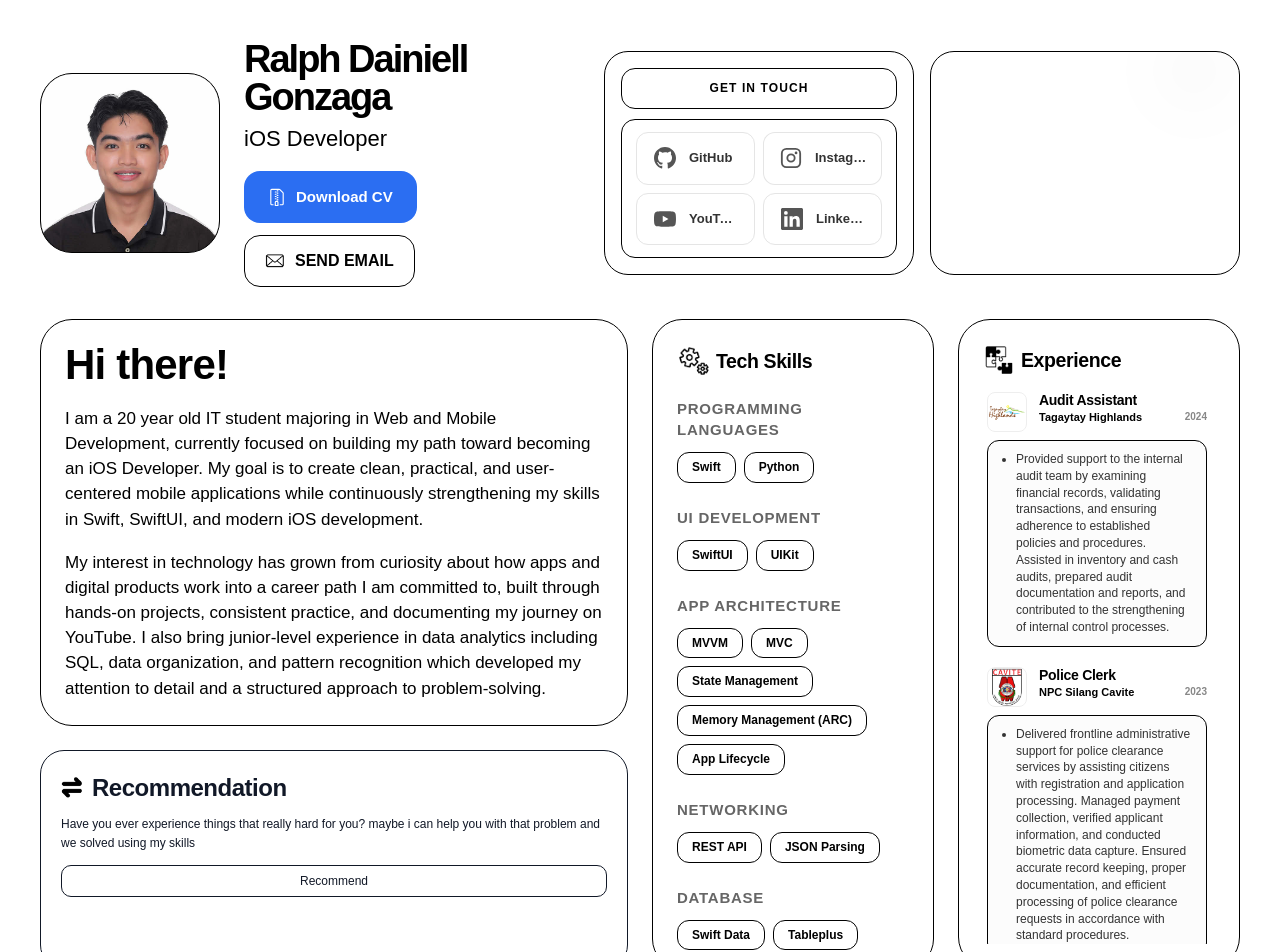
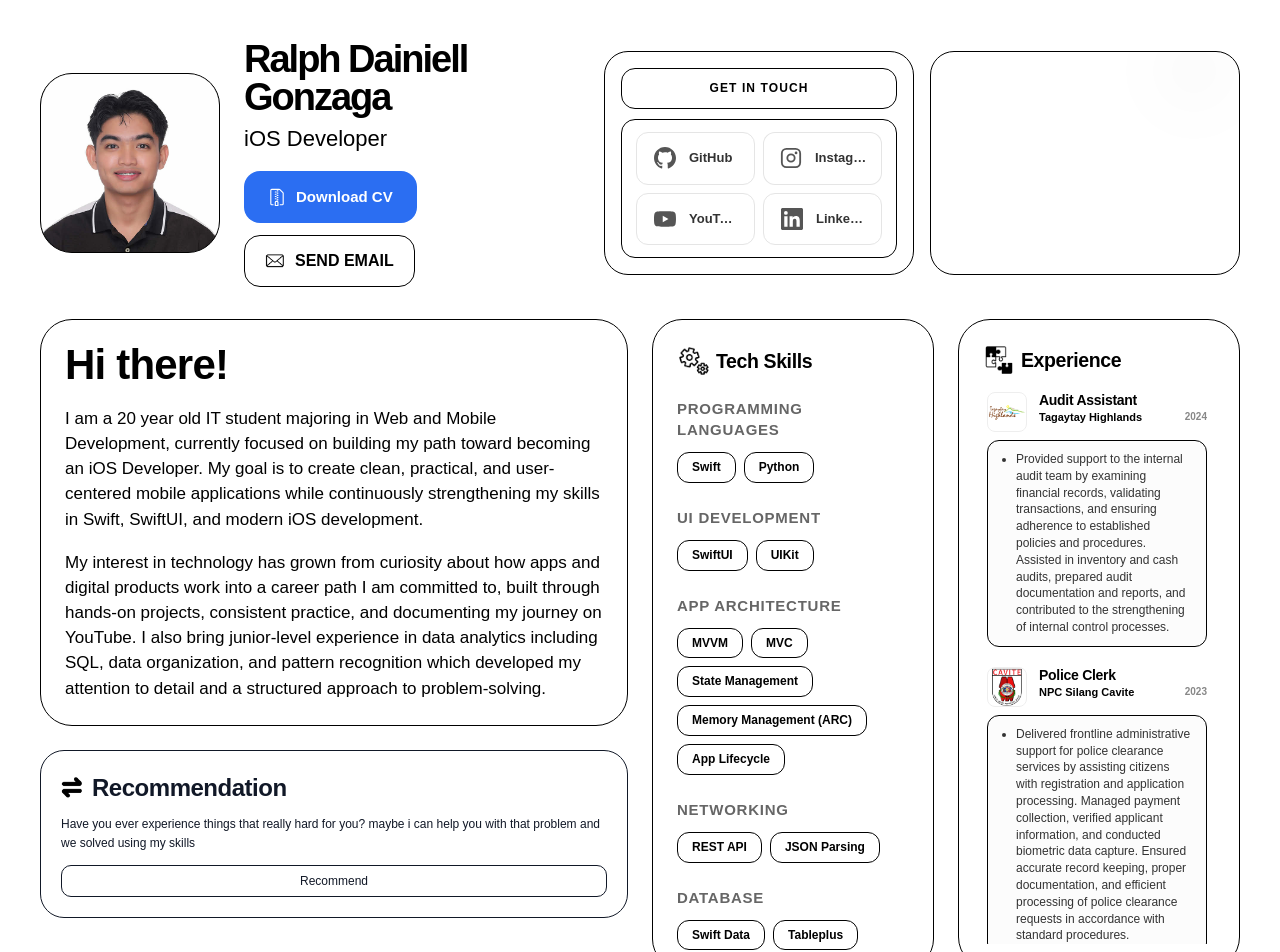
Before and after one commit to Valiantic/Ralph-Dainiell, a Next.js app: page / in a window 1280 px wide. Shown: the top 952 px of the page. Built offline with nearby package versions, Linux system fonts and the light colour scheme; a web font is replaced by a local one.

Commit message:
size adjust

```diff
--- a/app/components/RecommendationSection.tsx
+++ b/app/components/RecommendationSection.tsx
@@ -244,6 +244,7 @@ export default function RecommendationSection() {
           boxSizing: "border-box",
           transition: "box-shadow 0.2s ease, transform 0.2s ease",
           cursor: "default",
+          alignSelf: "flex-start",
         }}
         onMouseEnter={(e) => {
           (e.currentTarget.style.boxShadow = "0 8px 24px rgba(0,0,0,0.12)");
```
